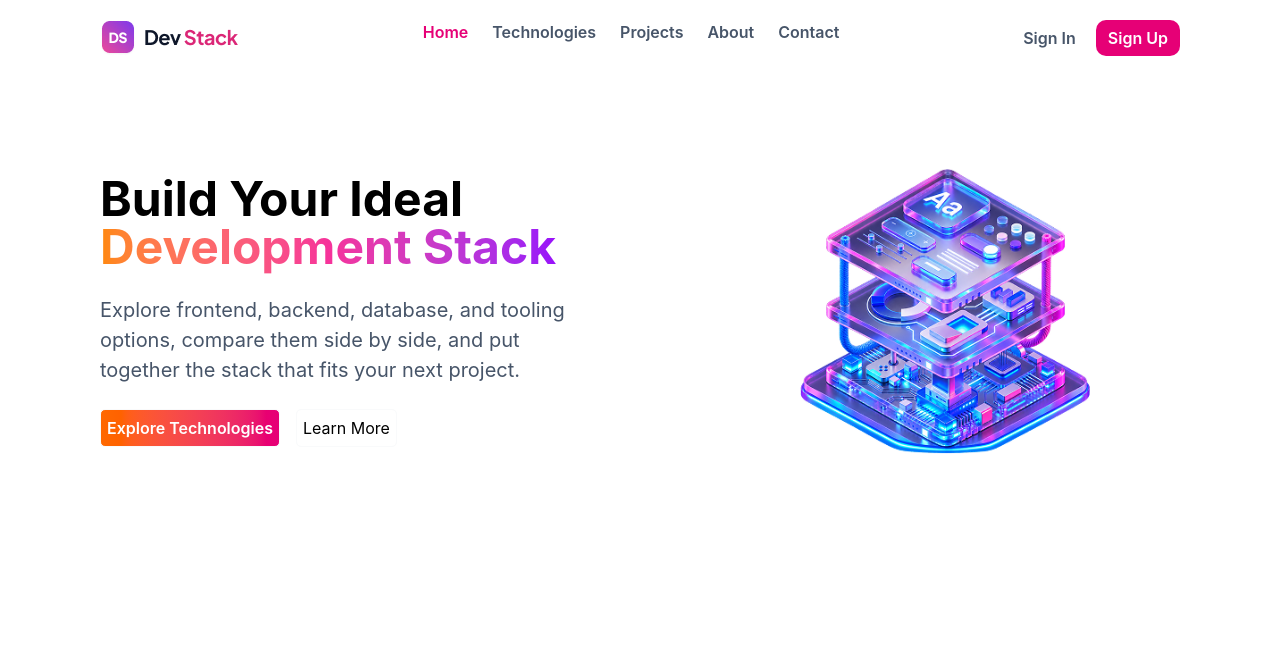
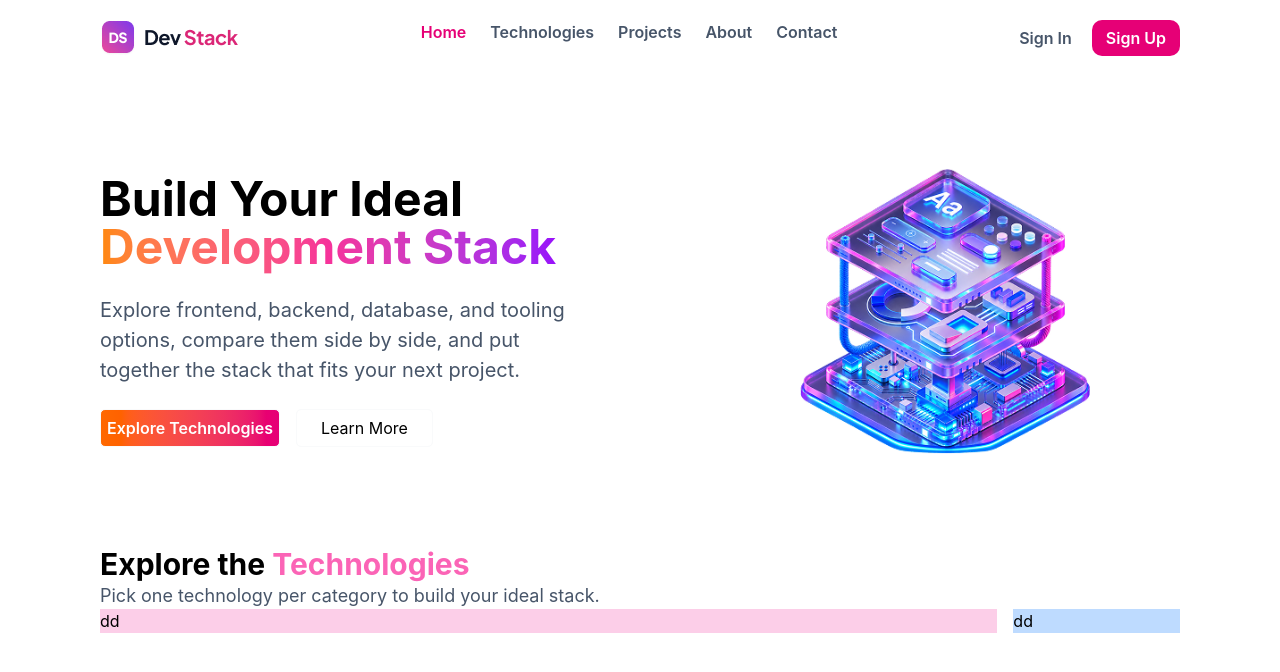
Before and after one commit to mohorrominesa25-crypto/my-dev-stack, a React (Vite) app: page / in a window 1280 px wide. Shown: the top 672 px of the page. Built offline with nearby package versions, Linux system fonts and the light colour scheme.

Commit message:
created technology grid layout

```diff
--- a/src/App.tsx
+++ b/src/App.tsx
@@ -1,5 +1,6 @@
 import HeroBanner from './components/HeroBanner'
 import Navbar from './components/Navbar'
+import Technologies from './components/Technologies'
 import './index.css'
 
 function App() {
@@ -9,6 +10,7 @@ function App() {
     <>
       <Navbar></Navbar>
       <HeroBanner></HeroBanner>
+      <Technologies></Technologies>
     </>
   )
 }
--- a/src/components/HeroBanner.tsx
+++ b/src/components/HeroBanner.tsx
@@ -9,7 +9,7 @@ const HeroBanner = () => {
             next project.</p>
              <span className="flex gap-4">
                 <button className="bg-linear-to-r from-orange-500 to-pink-600 border p-1.5 text-white font-semibold border-gray-50 rounded-[5px]">Explore Technologies </button>
-             <button className="border rounded-[5px] p-1.5 border-gray-50">Learn More</button>
+             <button className="border rounded-[5px] px-6 border-gray-50">Learn More</button>
                 </span>
         </div>
 
--- a/src/components/Navbar.tsx
+++ b/src/components/Navbar.tsx
@@ -13,8 +13,9 @@ const Navbar = () => {
           <li className="hover:text-pink-600"><a href="">About</a></li>
           <li className="hover:text-pink-600"><a href="">Contact</a></li></ul>
 
-        <div className="flex justify-between gap-5"><button>Sign In</button>
-          <button className="bg-pink-600 px-3 rounded-[10px] text-white">Sign Up</button></div>
+        <div className="flex justify-between gap-5">
+            <button className="hover:scale-105 ">Sign In</button>
+          <button className=" hover:scale-105 bg-pink-600 px-3.5 rounded-[10px] text-white">Sign Up</button></div>
         </nav>
 
     );
--- /dev/null
+++ b/src/components/Technologies.tsx
@@ -0,0 +1,20 @@
+const Technologies = () => {
+    return (
+        <section className="container mx-auto px-25 ">
+            <div >
+            <h2 className="text-3xl font-bold">Explore the <span className="text-pink-400">Technologies</span></h2>
+            <p className="text-[#475569] text-[18px]">Pick one technology per category to build your ideal stack.</p>
+        </div>
+        <div className="grid grid-cols-12 gap-4">
+            <div className="col-span-10 bg-pink-200">
+                 dd
+            </div>
+            <div className="col-span-2 bg-blue-200 ">
+dd
+            </div>
+        </div>
+        </section>
+    );
+};
+
+export default Technologies;
```
Also changed, not shown: 1 other file (tests, documents, lock files or other folders).
